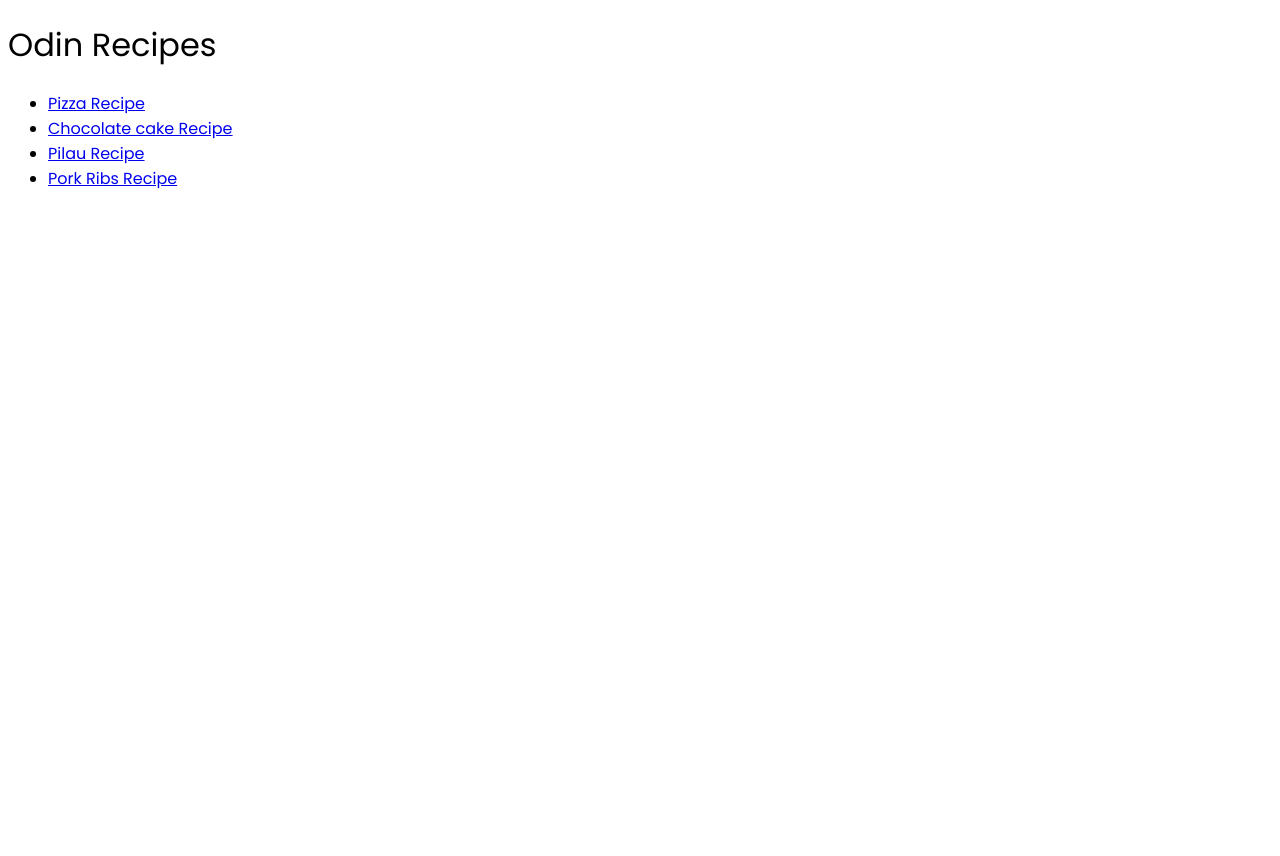
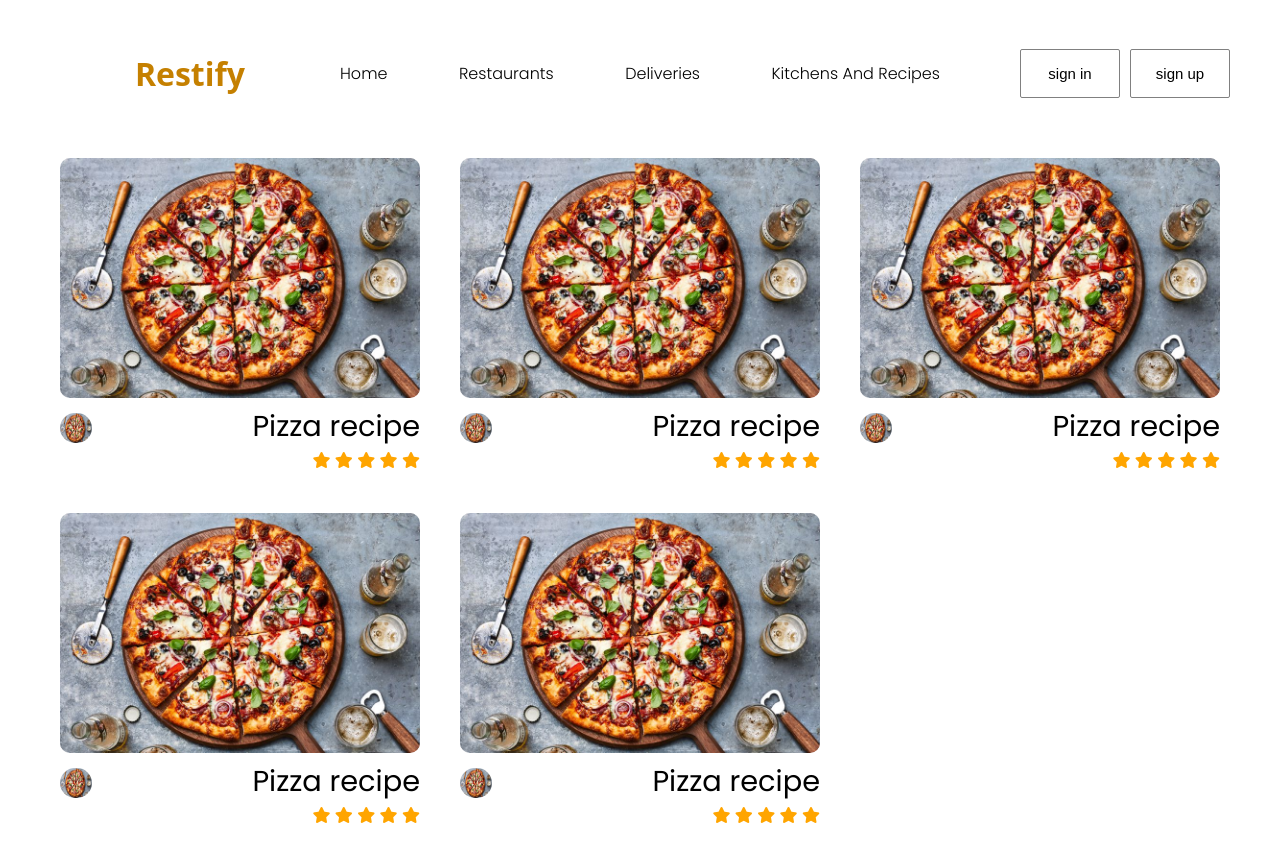
Before and after one commit to BazBixxxy/odin-recipes, a plain HTML site: page index.html in a window 1280 px wide. Before the commit the page ends 800 px from the top, so only its background shows below. Drawn offline with Linux system fonts and the light colour scheme; a web font is replaced by a local one.

Commit message:
First design  of the landing page of the website

```diff
--- /dev/null
+++ b/header.css
@@ -0,0 +1,42 @@
+.header {
+  /* border: 1px solid gray; */
+  height: 130px;
+  /* margin-top: 20px; */
+  display: flex;
+  justify-content: space-between;
+}
+
+.left-section {
+  width: 300px;
+  display: flex;
+  justify-content: center;
+  align-items: center;
+}
+
+.middle-section {
+  flex: 1;
+  display: flex;
+  flex-direction: row;
+  justify-content: space-between;
+  align-items: center;
+  /* margin-right: 30px; */
+}
+
+.right-section {
+  width: 300px;
+  display: flex;
+  justify-content: end;
+  align-items: center;
+}
+
+button {
+  font-size: 15px;
+  font-weight: 200;
+  width: 100px;
+  padding: 15px;
+  background: none;
+  border: 1px solid gray;
+  border-radius: 2px;
+  margin-right: 10px;
+  cursor: pointer;
+}
--- a/index.html
+++ b/index.html
@@ -4,23 +4,141 @@
     <meta charset="UTF-8" />
     <meta name="viewport" content="width=device-width, initial-scale=1.0" />
     <link rel="stylesheet" href="styles.css" />
+    <link rel="stylesheet" href="header.css">
     <link rel="preconnect" href="https://fonts.googleapis.com" />
     <link rel="preconnect" href="https://fonts.gstatic.com" crossorigin />
     <link
       href="https://fonts.googleapis.com/css2?family=Poppins:ital,wght@0,100;0,200;0,300;0,400;0,500;0,600;0,700;1,100;1,200;1,300;1,400;1,500;1,600;1,700&family=Roboto:ital,wght@0,100;0,300;0,500;0,700;1,400;1,500&display=swap"
       rel="stylesheet"
     />
+    <link rel="preconnect" href="https://fonts.googleapis.com" />
+    <link rel="preconnect" href="https://fonts.gstatic.com" crossorigin />
+    <link
+      href="https://fonts.googleapis.com/css2?family=Rubik+Burned&display=swap"
+      rel="stylesheet"
+    />
+    <script
+      src="https://kit.fontawesome.com/478d3db66a.js"
+      crossorigin="anonymous"
+    ></script>
     <title>My Recipes</title>
   </head>
   <body>
-    <h1>Odin Recipes</h1>
-    <ul>
-      <li><a href="recipes/pizza.html" target="_blank">Pizza Recipe</a></li>
-      <li>
-        <a href="recipes/cake.html" target="_blank">Chocolate cake Recipe</a>
-      </li>
-      <li><a href="recipes/pilau.html" target="_blank">Pilau Recipe</a></li>
-      <li><a href="recipes/ribs.html" target="_blank">Pork Ribs Recipe</a></li>
-    </ul>
+    <div class="header">
+      <div class="left-section"><h1>Restify</h1></div>
+      <div class="middle-section">
+        <div>Home</div>
+        <div>Restaurants</div>
+        <div>Deliveries</div>
+        <div>Kitchens And Recipes</div>
+      </div>
+      <div class="right-section">
+        <button class="sign-in">sign in</button>
+        <button class="sign-in">sign up</button>
+      </div>
+    </div>
+
+    <div class="layout">
+      <div class="recipe">
+        <div class="top">
+          <img src="images/pizza.jpg" alt="" />
+        </div>
+        <div class="bottom">
+          <div class="author">
+            <img src="images/pizza.jpg" class="profile" alt="" />
+          </div>
+          <div class="recipe-info">
+            <div class="name">Pizza recipe</div>
+            <div class="rating">
+              <i class="fa-solid fa-star"></i>
+              <i class="fa-solid fa-star"></i>
+              <i class="fa-solid fa-star"></i>
+              <i class="fa-solid fa-star"></i>
+              <i class="fa-solid fa-star"></i>
+            </div>
+          </div>
+        </div>
+      </div>
+      <div class="recipe">
+        <div class="top">
+          <img src="images/pizza.jpg" alt="" />
+        </div>
+        <div class="bottom">
+          <div class="author">
+            <img src="images/pizza.jpg" class="profile" alt="" />
+          </div>
+          <div class="recipe-info">
+            <div class="name">Pizza recipe</div>
+            <div class="rating">
+              <i class="fa-solid fa-star"></i>
+              <i class="fa-solid fa-star"></i>
+              <i class="fa-solid fa-star"></i>
+              <i class="fa-solid fa-star"></i>
+              <i class="fa-solid fa-star"></i>
+            </div>
+          </div>
+        </div>
+      </div>
+      <div class="recipe">
+        <div class="top">
+          <img src="images/pizza.jpg" alt="" />
+        </div>
+        <div class="bottom">
+          <div class="author">
+            <img src="images/pizza.jpg" class="profile" alt="" />
+          </div>
+          <div class="recipe-info">
+            <div class="name">Pizza recipe</div>
+            <div class="rating">
+              <i class="fa-solid fa-star"></i>
+              <i class="fa-solid fa-star"></i>
+              <i class="fa-solid fa-star"></i>
+              <i class="fa-solid fa-star"></i>
+              <i class="fa-solid fa-star"></i>
+            </div>
+          </div>
+        </div>
+      </div>
+      <div class="recipe">
+        <div class="top">
+          <img src="images/pizza.jpg" alt="" />
+        </div>
+        <div class="bottom">
+          <div class="author">
+            <img src="images/pizza.jpg" class="profile" alt="" />
+          </div>
+          <div class="recipe-info">
+            <div class="name">Pizza recipe</div>
+            <div class="rating">
+              <i class="fa-solid fa-star"></i>
+              <i class="fa-solid fa-star"></i>
+              <i class="fa-solid fa-star"></i>
+              <i class="fa-solid fa-star"></i>
+              <i class="fa-solid fa-star"></i>
+            </div>
+          </div>
+        </div>
+      </div>
+      <div class="recipe">
+        <div class="top">
+          <img src="images/pizza.jpg" alt="" />
+        </div>
+        <div class="bottom">
+          <div class="author">
+            <img src="images/pizza.jpg" class="profile" alt="" />
+          </div>
+          <div class="recipe-info">
+            <div class="name">Pizza recipe</div>
+            <div class="rating">
+              <i class="fa-solid fa-star"></i>
+              <i class="fa-solid fa-star"></i>
+              <i class="fa-solid fa-star"></i>
+              <i class="fa-solid fa-star"></i>
+              <i class="fa-solid fa-star"></i>
+            </div>
+          </div>
+        </div>
+      </div>
+    </div>
   </body>
 </html>
--- a/recipes/recipes.css
+++ b/recipes/recipes.css
@@ -1,18 +1,15 @@
 body {
   font-family: "Poppins", sans-serif;
-  /* font-family: "Roboto", sans-serif; */
   font-size: 100%;
+  font-weight: 300;
+  padding: 20px;
+  box-sizing: border-box;
 }
 
 img {
   width: 24vw;
-  /* display: block; */
 }
 
 h1 {
   font-weight: 400;
 }
-
-p {
-  font-size: 0.9rem;
-}
--- a/styles.css
+++ b/styles.css
@@ -1,8 +1,70 @@
 body {
   font-family: "Poppins", sans-serif;
   font-size: 100%;
+  font-weight: 300;
+  /* margin: 0px auto */
+  margin-left: 40px;
+  margin-right: 40px;
+}
+
+img {
+  width: 100%;
+  border-radius: 10px;
+  transition: 2.5s ease all;
 }
 
 h1 {
+  font-weight: 600;
+  font-family: "Rubik Burned", system-ui;
+  color: rgb(197, 128, 0);
+}
+
+.layout {
+  display: grid;
+  grid-template-columns: 1fr 1fr 1fr;
+}
+
+.recipe {
+  margin: 20px;
+}
+
+.top {
+  overflow: hidden;
+  z-index: 1;
+}
+
+.top:hover img {
+  transform: scale(1.1);
+}
+
+.top:hover {
+  scale: 1;
+}
+
+.bottom {
+  display: grid;
+  grid-template-columns: 50px 1fr;
+}
+
+.name {
+  font-size: 1.8em;
   font-weight: 400;
 }
+
+.recipe-info{
+  display: flex;
+  flex-direction: column;
+  align-items: flex-end;
+}
+
+.profile {
+  width: 32px;
+  height: 30px;
+  border-radius: 50px;
+  margin-top: 8px;
+}
+
+
+.fa-star{
+  color: orange;
+}
```
Also changed, not shown: images/chocolate_cake.jpg (added), images/pilau.webp (added), images/pizza.jpg (added), images/ribs.jpg (added).
